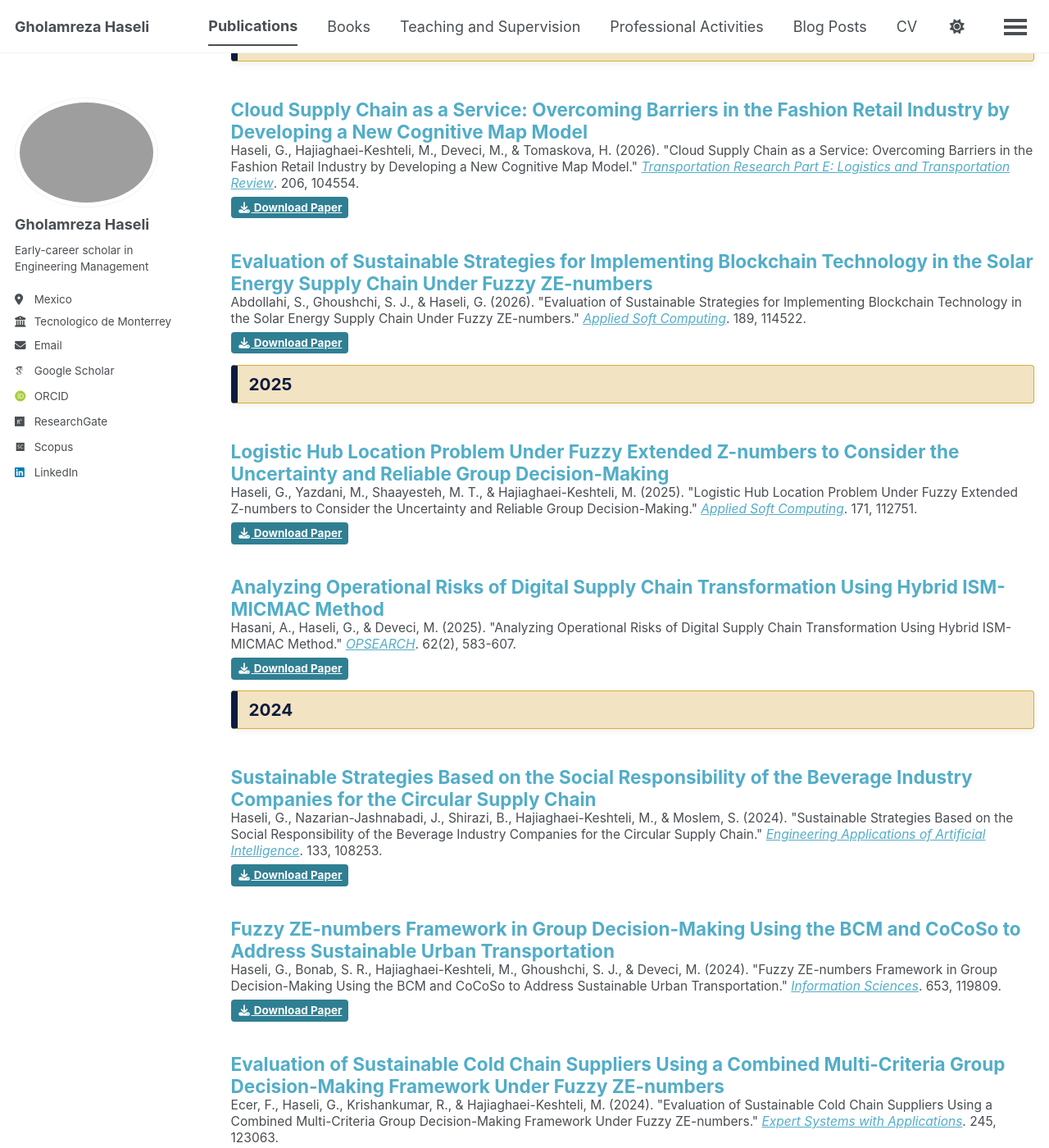
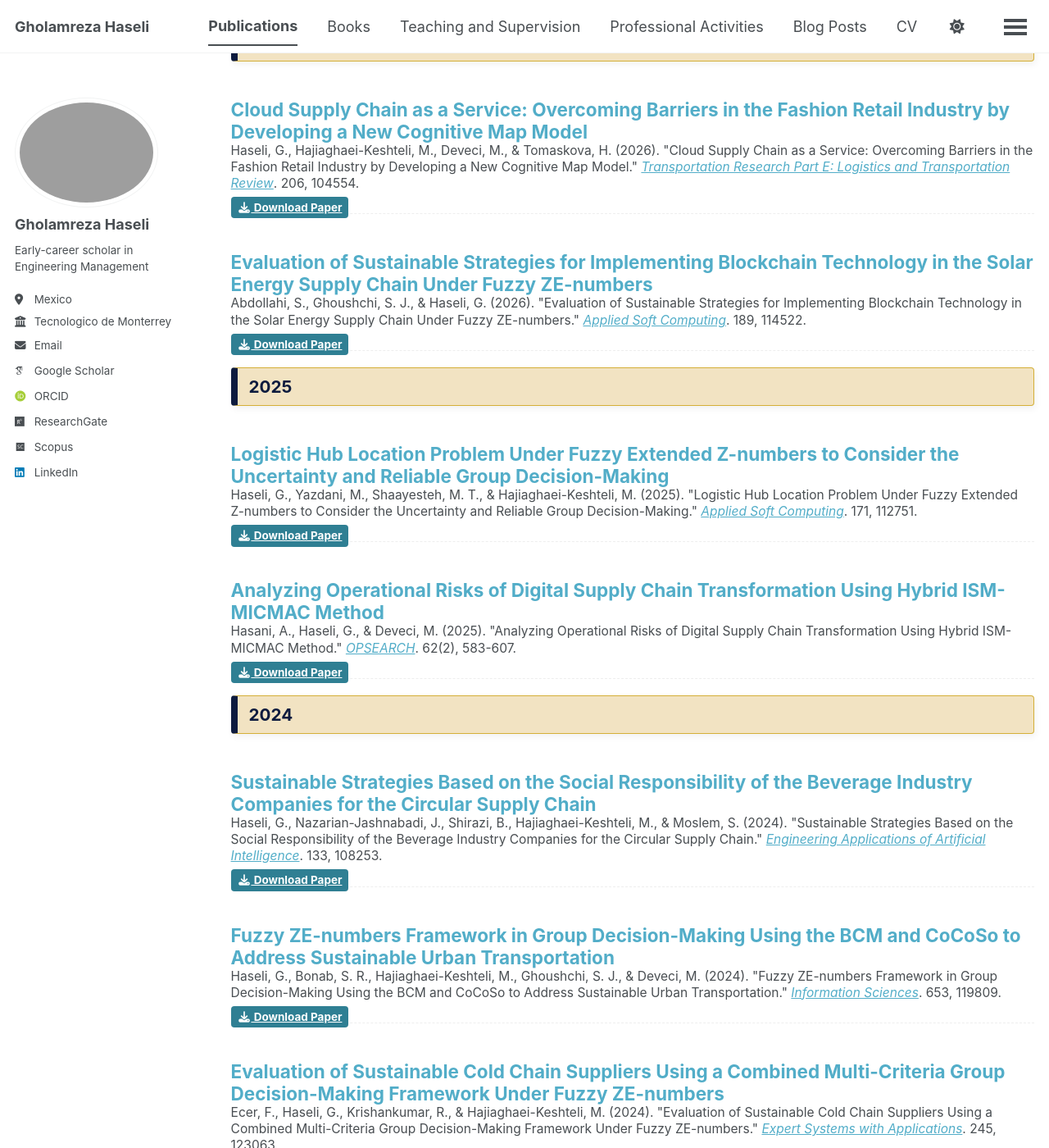
Before and after one commit to Gholamreza-Haseli/Gholamreza-Haseli.github.io, a Jekyll site: the page built from _pages/publications.html, in a window 1280 px wide and 1400 px high, scrolled down 265 px. Shown: the whole window at 82% size. Built offline with Jekyll 4.4.1, drawn with Linux system fonts in a browser that asks for light colours; some web fonts are replaced; a script bundle is joined from its source files by our own code; library files that are not in the unit come from our copies.

Commit message:
Update publications.html

```diff
--- a/_pages/publications.html
+++ b/_pages/publications.html
@@ -47,6 +47,12 @@ author_profile: true
     box-shadow: 2px 4px 8px rgba(0,0,0,0.05);
   }
 
+  /* جداکننده ظریف بین مقالات */
+  .pub-item-wrapper {
+    margin-bottom: 1px;
+    padding-bottom: 0.5px;
+    border-bottom: 0.5px dashed var(--border-color, #eee);
+  }
 </style>
 
 {% if site.publication_category %}
```
